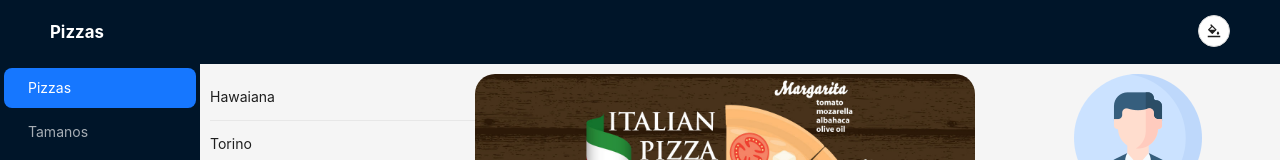
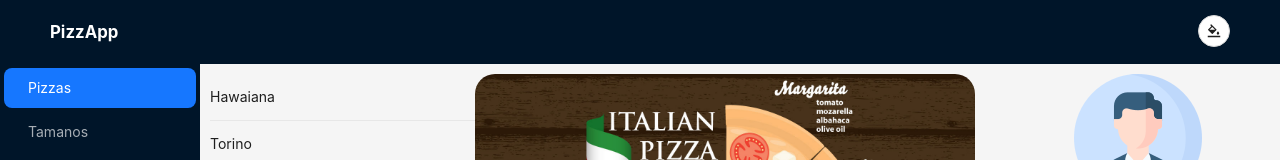
Before and after one commit to gabitosoft/example-components, a React (Create React App) app: page / in a window 1280 px wide. Shown: the top 160 px of the page. Built offline with nearby package versions, Linux system fonts and the light colour scheme.

Commit message:
Added contextTheme for app

```diff
--- a/src/App.jsx
+++ b/src/App.jsx
@@ -2,8 +2,11 @@ import { Layout, Space, Row, Col } from 'antd'
 
 import ListPizza from './components/ListPizza'
 import SignIn from './components/SignIng/SignIn'
-import SideMenu from './components/SideMenu'
+import SideMenu from './components/SideMenu/SideMenu'
 import AppHeader from './components/AppHeader/AppHeader'
+
+import { useContext } from 'react'
+import { ThemeContext } from './contexts/ThemeContext'
 
 import './App.css'
 
@@ -14,10 +17,12 @@ function displayYear() {
 }
 
 function App() {
+  const { contextTheme } = useContext(ThemeContext)
+
   return (
     <Space direction="vertical" className="App-space">
       <Layout>
-        <Header className="App-header">
+        <Header className="App-header" style={{ backgroundColor: contextTheme.background }}>
           <AppHeader />
         </Header>
         <Layout>
--- a/src/components/AppHeader/AppHeader.jsx
+++ b/src/components/AppHeader/AppHeader.jsx
@@ -1,15 +1,20 @@
+import { useContext } from 'react'
+import { ThemeContext } from '../../contexts/ThemeContext'
 import { Button } from 'antd'
 import { BgColorsOutlined } from '@ant-design/icons'
 import './AppHeader.css'
 
 export default function AppHeader() {
+
+  const { contextTheme, switchTheme } = useContext(ThemeContext)
+
   const onClickChangeTheme = () => {
-    console.log('on Change theme!')
+    switchTheme()
   }
 
   return (
     <div className="App-container-header ">
-      <span className="App-title-header">Pizzas</span>
+      <span className="App-title-header" style={{ color: contextTheme.color }}>PizzApp</span>
       <Button shape="circle" onClick={onClickChangeTheme} icon={<BgColorsOutlined />}></Button>
     </div>
   )
--- a/src/components/SideMenu.jsx
+++ /dev/null
@@ -1,15 +0,0 @@
-import { Menu } from 'antd'
-
-const items = [
-  { key: 1, label: 'Pizzas' },
-  { key: 2, label: 'Tamanos' },
-  { key: 3, label: 'Ingredientes' }
-]
-
-function SideMenu(props) {
-  return (
-    <Menu theme="dark" defaultSelectedKeys={['1']} mode="inline" items={items}/>
-  )
-}
-
-export default SideMenu
--- /dev/null
+++ b/src/components/SideMenu/SideMenu.css
@@ -0,0 +1,3 @@
+.App-sidemenu {
+  height: 100%;
+}
--- /dev/null
+++ b/src/components/SideMenu/SideMenu.jsx
@@ -0,0 +1,28 @@
+import { Menu } from 'antd'
+import { useContext } from 'react'
+import { ThemeContext } from '../../contexts/ThemeContext'
+
+import './SideMenu.css'
+
+const items = [
+  { key: 1, label: 'Pizzas' },
+  { key: 2, label: 'Tamanos' },
+  { key: 3, label: 'Ingredientes' }
+]
+
+function SideMenu(props) {
+  const  { contextTheme }  = useContext(ThemeContext)
+
+  return (
+    <Menu
+      className="App-sidemenu"
+      theme={contextTheme.name}
+      style={{ backgroundColor: contextTheme.background }}
+      defaultSelectedKeys={['1']}
+      mode="inline"
+      items={items}
+    />
+  )
+}
+
+export default SideMenu
--- /dev/null
+++ b/src/contexts/ThemeContext.jsx
@@ -0,0 +1,36 @@
+import { createContext, useState } from 'react'
+
+export const ThemeContext = createContext()
+
+export function ThemeContextProvider(props) {
+  const dark = {
+    name: 'dark',
+    background: '#001529',
+    color: '#fff'
+  }
+
+  const light = {
+    name: 'light',
+    background: '#FFF',
+    color: '#1677ff'
+  }
+
+  const [contextTheme, setContextTheme] = useState(dark)
+
+  const switchTheme = () => {
+    console.log(contextTheme.name)
+    if (contextTheme.name === 'dark') {
+      setContextTheme(light)
+    } else {
+      setContextTheme(dark)
+    }
+  }
+
+  const value = { contextTheme, switchTheme }
+
+  return (
+    <ThemeContext.Provider value={value}>
+      {props.children}
+    </ThemeContext.Provider>
+  )
+}
--- a/src/index.js
+++ b/src/index.js
@@ -3,11 +3,14 @@ import ReactDOM from 'react-dom/client';
 import './index.css';
 import App from './App';
 import reportWebVitals from './reportWebVitals';
+import { ThemeContextProvider } from './contexts/ThemeContext'
 
 const root = ReactDOM.createRoot(document.getElementById('root'));
 root.render(
   <React.StrictMode>
-    <App />
+    <ThemeContextProvider>
+      <App />
+    </ThemeContextProvider>
   </React.StrictMode>
 );
 
```
